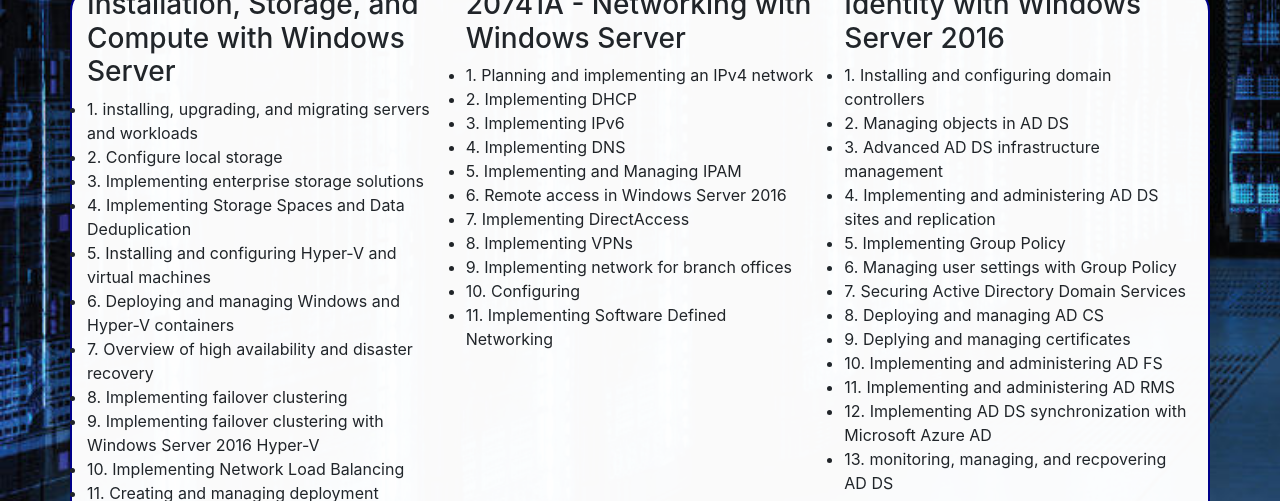
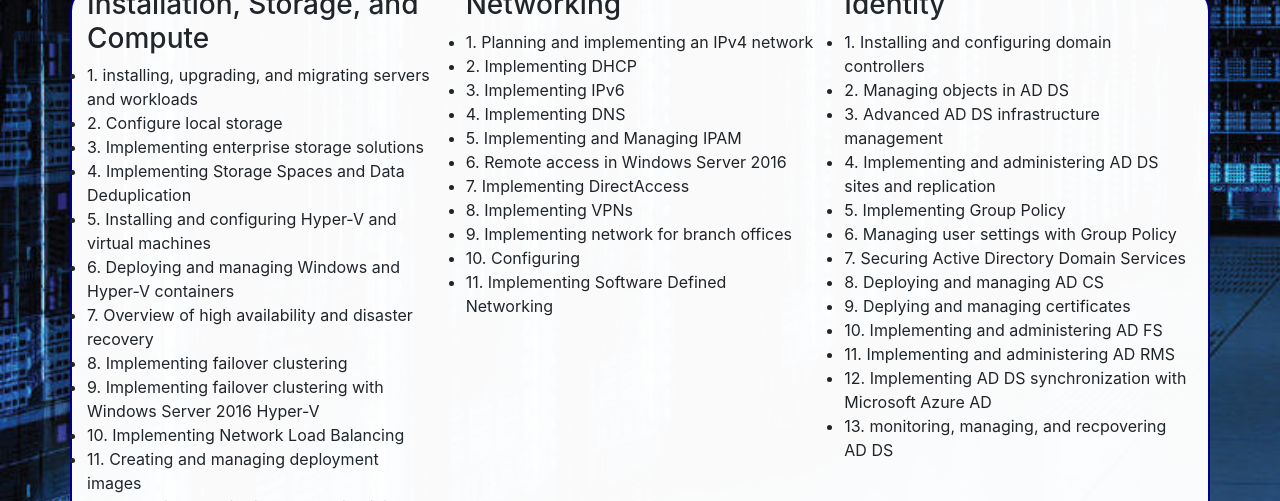
Before and after one commit to mrdufo/mrdufo.github.io, a plain HTML site: page index.html in a window 1280 px wide. Shown: the part 599-1100 px from the top of the page. Drawn offline with nearby package versions, Linux system fonts and the light colour scheme.

Commit message:
Initial commit

```diff
--- a/index.html
+++ b/index.html
@@ -81,7 +81,7 @@
         <div class="row">
             <div class="col-3">
                 <a href="scorereport740.pdf">
-                    <img onmouseover="bigImg(this)" onmouseout="normalImg(this)" src="Microsoft_Exam740_badge.png" alt="logo" style="width:180px;">
+                    <img src="Microsoft_Exam740_badge.png" alt="logo" style="width:180px;">
                 </a>
             </div>
             <div class="col-3">
@@ -106,7 +106,7 @@
     <div class="container">
         <div class="row">
             <div class="col-4 my-col">
-                <h3>Installation, Storage, and Compute with Windows Server</h3>
+                <h3>Installation, Storage, and Compute</h3>
                 <ul>
                     <li>1. installing, upgrading, and migrating servers and workloads</li>
                     <li>2. Configure local storage</li>
@@ -123,7 +123,7 @@
                 </ul>
             </div>
             <div class="col-4 my-col">
-                <h3>20741A - Networking with Windows Server</h3>
+                <h3>Networking</h3>
                 <ul>
                     <li>1. Planning and implementing an IPv4 network</li>
                     <li>2. Implementing DHCP</li>
@@ -139,7 +139,7 @@
                 </ul>
             </div>
             <div class="col-4 my-col">
-                <h3>Identity with Windows Server 2016</h3>
+                <h3>Identity</h3>
                 <ul>
                     <li>1. Installing and configuring domain controllers</li>
                     <li>2. Managing objects in AD DS</li>
```
